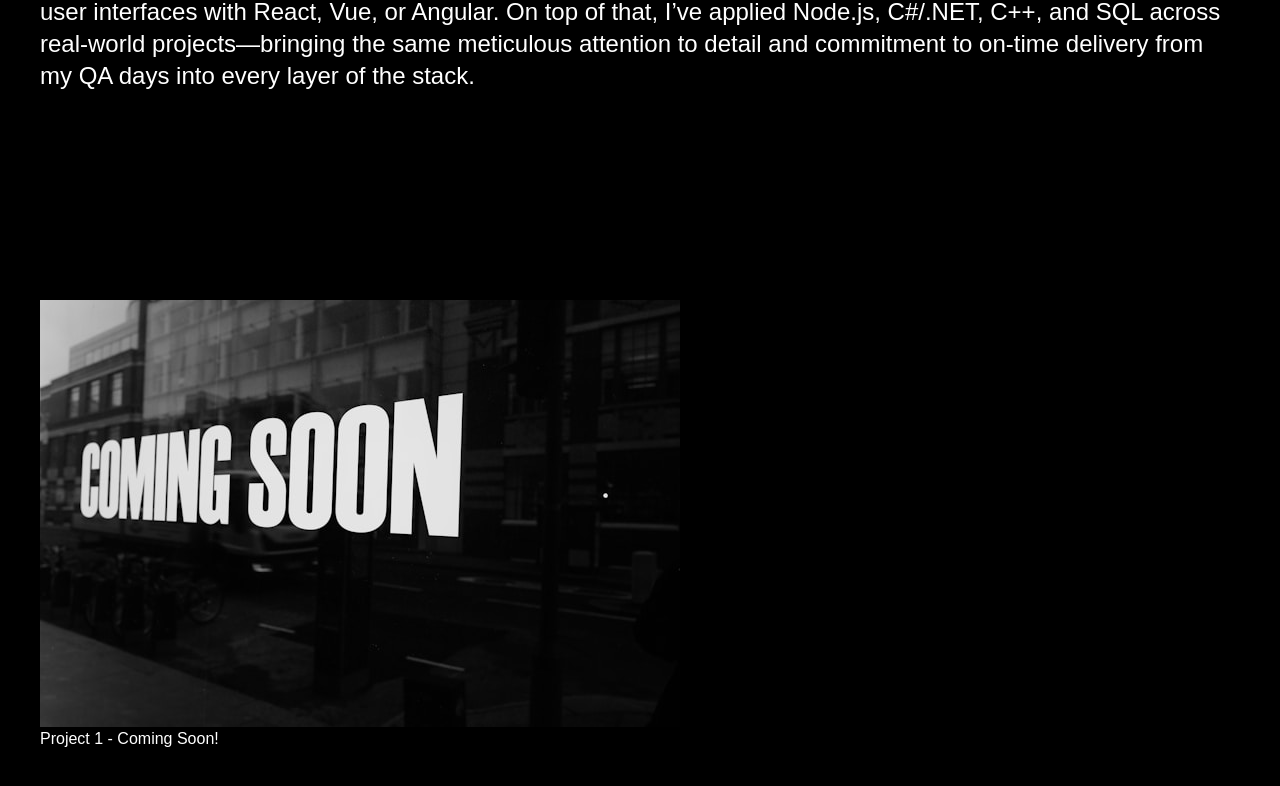
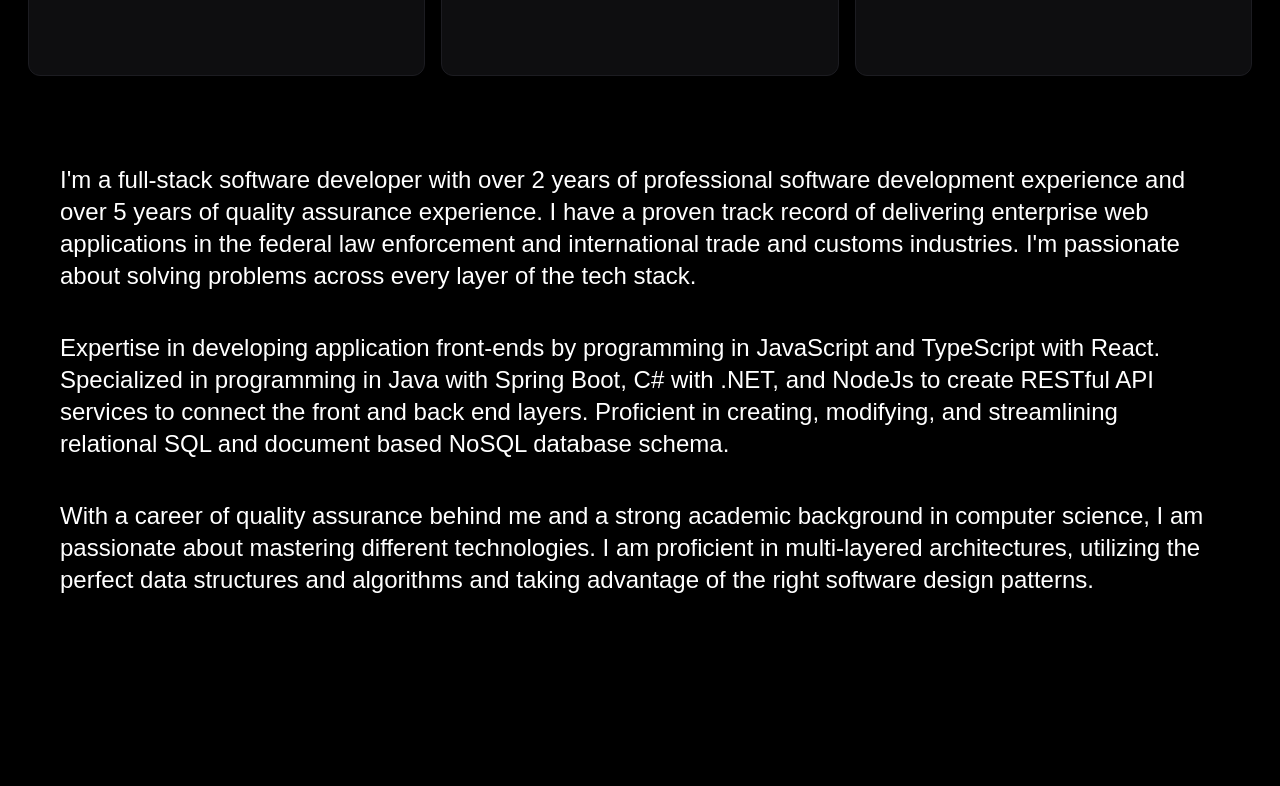
Before and after one commit to m-lynch91/mjl_portfolio, a React (Vite) app: page / in a window 1280 px wide. Shown: the part 1340-2126 px from the top of the page. Built offline with nearby package versions, Linux system fonts and the light colour scheme; a web font is replaced by a local one.

Commit message:
fixed some of the personalized info

```diff
--- a/src/constants/index.ts
+++ b/src/constants/index.ts
@@ -17,8 +17,8 @@ const navLinks: NavLink[] = [
 		link: "#about"
 	},
 	{
-		name: "Work",
-		link: "#work"
+		name: "Projects",
+		link: "#projects"
 	},
 	{
 		name: "Experience",
@@ -150,7 +150,7 @@ const expCards: ExperienceCard[] = [
 		imgPath: "/images/exp1.png",
 		logoPath: "/images/rcmp-logo1.png",
 		title: "Programmer Analyst",
-		date: "December 2024 - Present",
+		date: "December 2024 - May 2025",
 		responsibilities: [
 			"Designed and executed Oracle database schema modifications using Data Definition Language (DDL) changes, ensuring backward compatibility and supporting new feature deployments.",
 			"Restored reliable data persistence and validation error visibility, achieving consistent form feedback, by refactoring JSF pages and Java EE beans",
--- a/src/sections/About.tsx
+++ b/src/sections/About.tsx
@@ -20,21 +20,30 @@ const About = () => {
             </div>
           ))}
         </div>
-          <div className="items-start flex px-5">
+        <div className="grid grid-rows-3 p-10 gap-10">
           <p className="text-2xl">
-              I’m a Toronto-based software developer who pivoted from a Quality
-              Assurance laboratory technician—where I spent over five years
-              working under tight deadlines to certify products met the highest
-              standards—into the world of code. After earning my Computer
-              Programming & Analysis diploma in December 2024, I’ve spent the
-              past two years architecting and delivering enterprise-scale web
-              applications, honing my full-stack chops in both academic and
-              professional settings. I thrive building resilient back-ends with
-              Java and Spring Boot and crafting dynamic user interfaces with
-              React, Vue, or Angular. On top of that, I’ve applied Node.js,
-              C#/.NET, C++, and SQL across real-world projects—bringing the same
-              meticulous attention to detail and commitment to on-time delivery
-              from my QA days into every layer of the stack.
+            I'm a full-stack software developer with over 2 years of
+            professional software development experience and over 5 years of
+            quality assurance experience. I have a proven track record of
+            delivering enterprise web applications in the federal law
+            enforcement and international trade and customs industries. I'm
+            passionate about solving problems across every layer of the tech
+            stack.
+          </p>
+          <p className="text-2xl">
+            Expertise in developing application front-ends by programming in
+            JavaScript and TypeScript with React. Specialized in programming in
+            Java with Spring Boot, C# with .NET, and NodeJs to create RESTful
+            API services to connect the front and back end layers. Proficient in
+            creating, modifying, and streamlining relational SQL and document
+            based NoSQL database schema.
+          </p>
+          <p className="text-2xl">
+            With a career of quality assurance behind me and a strong academic
+            background in computer science, I am passionate about mastering
+            different technologies. I am proficient in multi-layered
+            architectures, utilizing the perfect data structures and algorithms
+            and taking advantage of the right software design patterns.
           </p>
         </div>
       </div>
```
Lines whose indentation alone changed are shown as unchanged.
